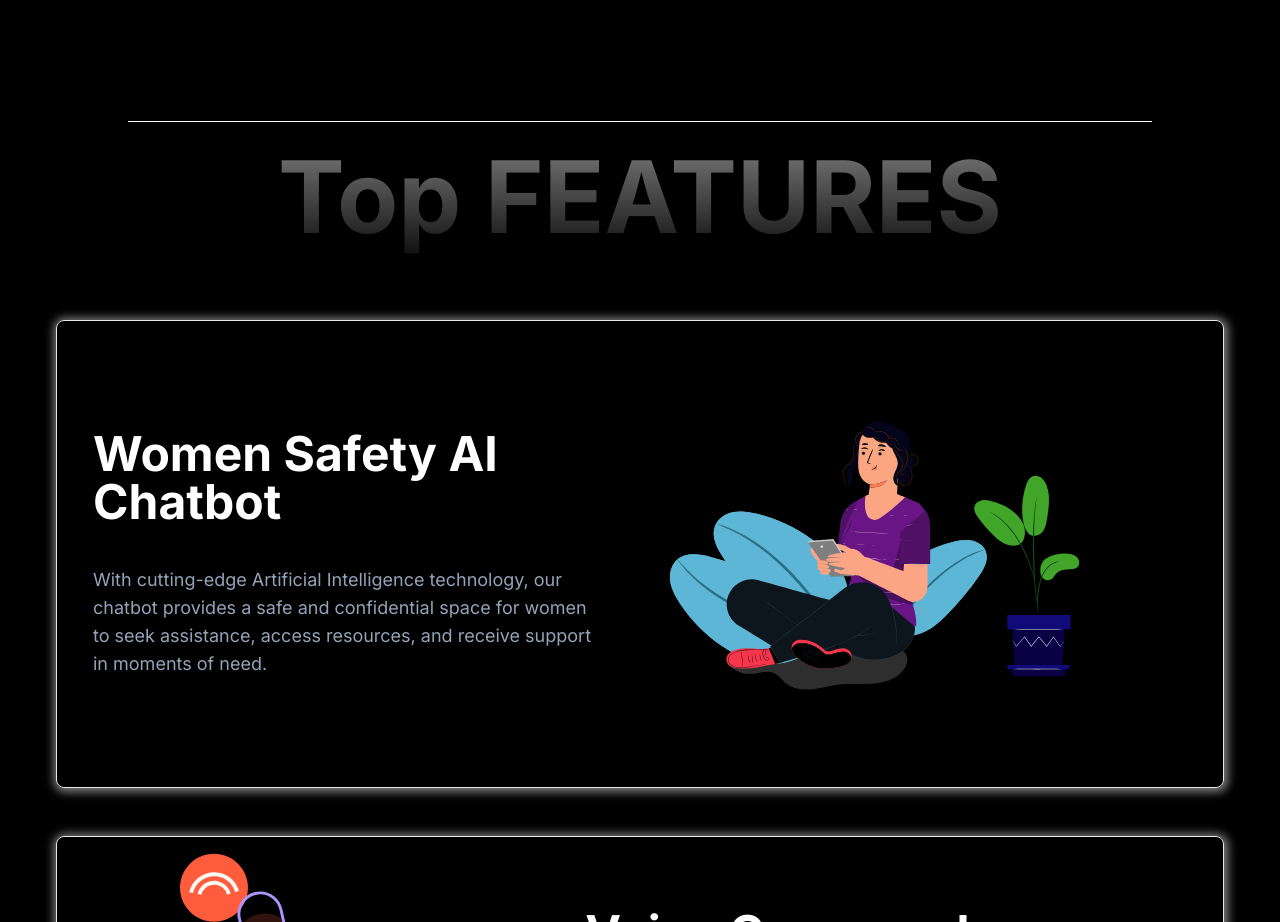
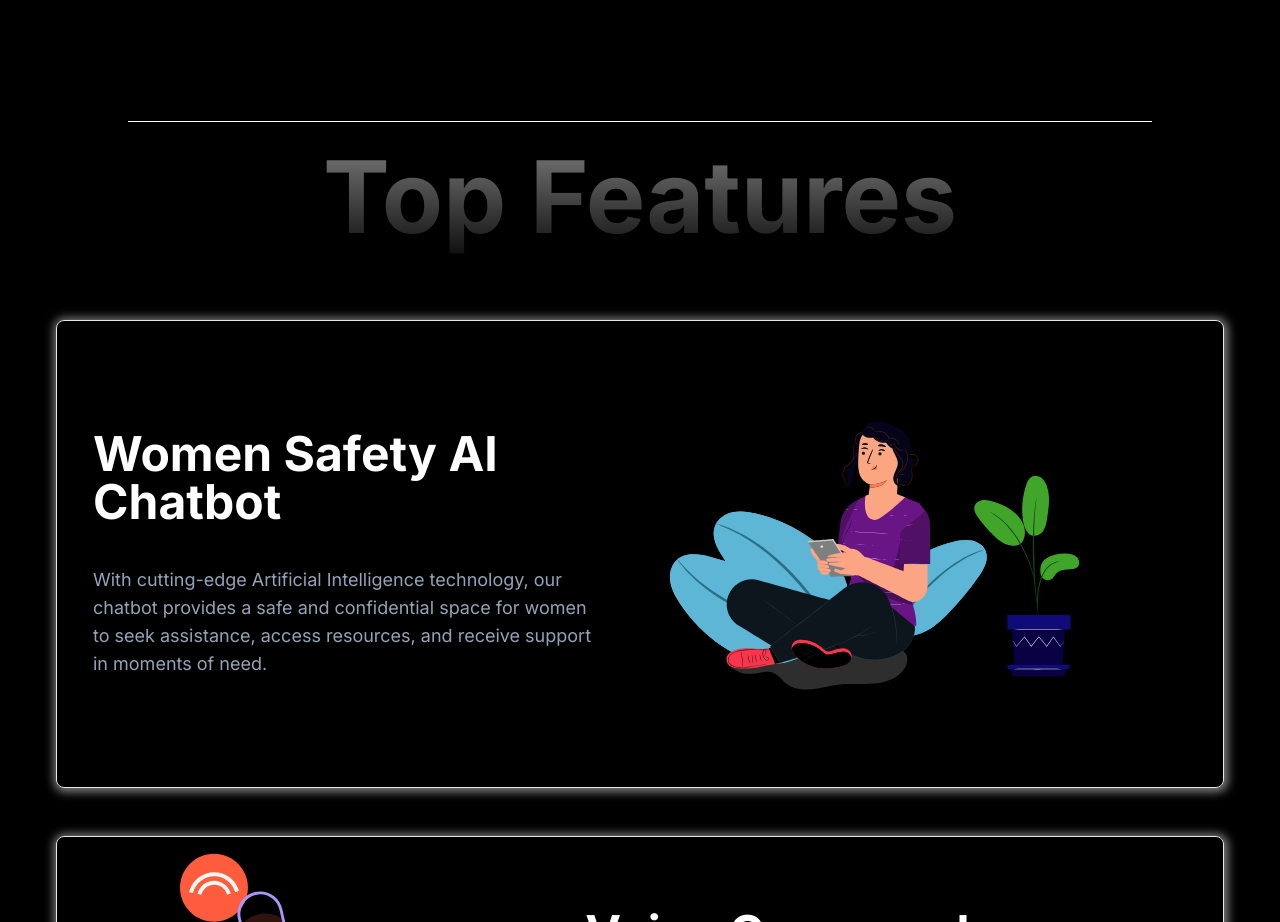
Before and after one commit to Anayverma/AdiraInterface, a Next.js app: page / in a window 1280 px wide. Shown: the part 2020-2942 px from the top of the page. Built offline with nearby package versions, Linux system fonts and the light colour scheme; no server answers.

Commit message:
Update page.js

```diff
--- a/src/app/page.js
+++ b/src/app/page.js
@@ -703,7 +703,7 @@
             WebkitTextFillColor: "transparent",
           }}
         >
-          Top FEATURES
+          Top Features
         </h2>
       </div>
       {/* Feature section */}
```
